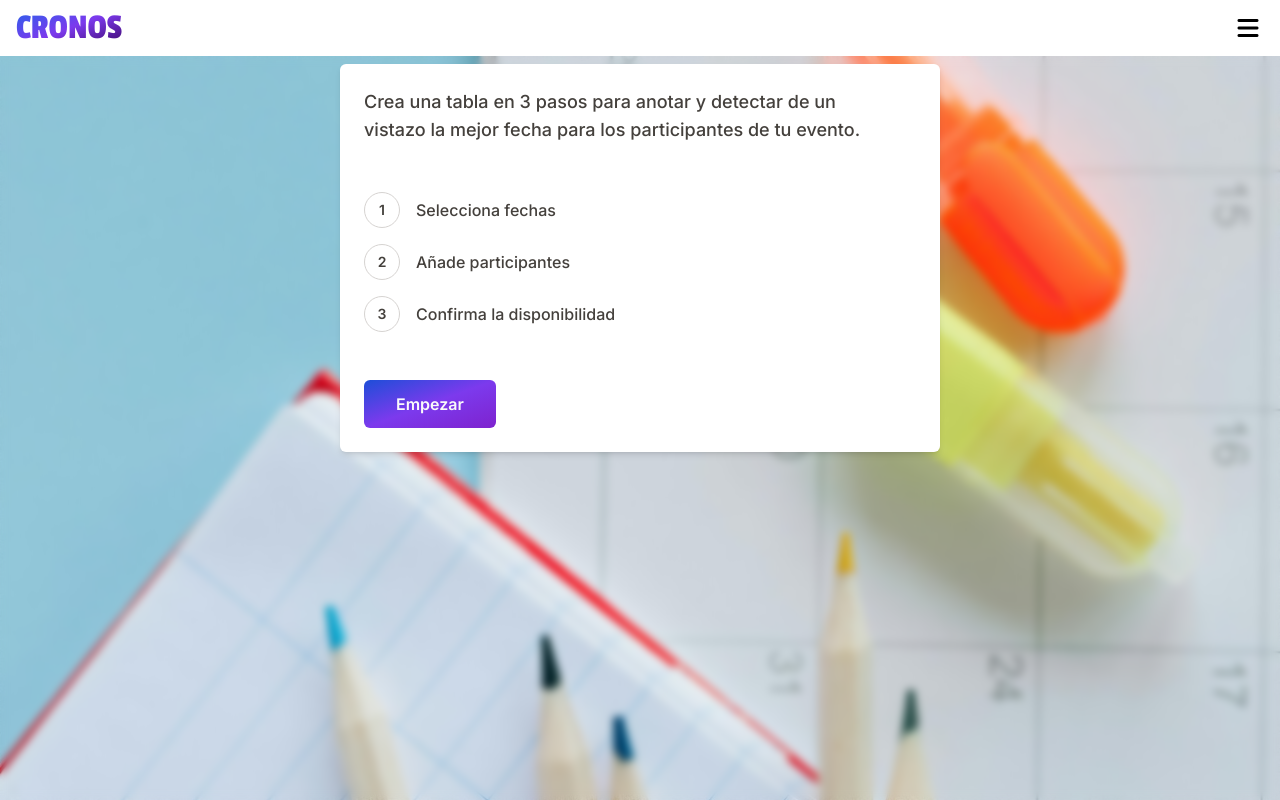
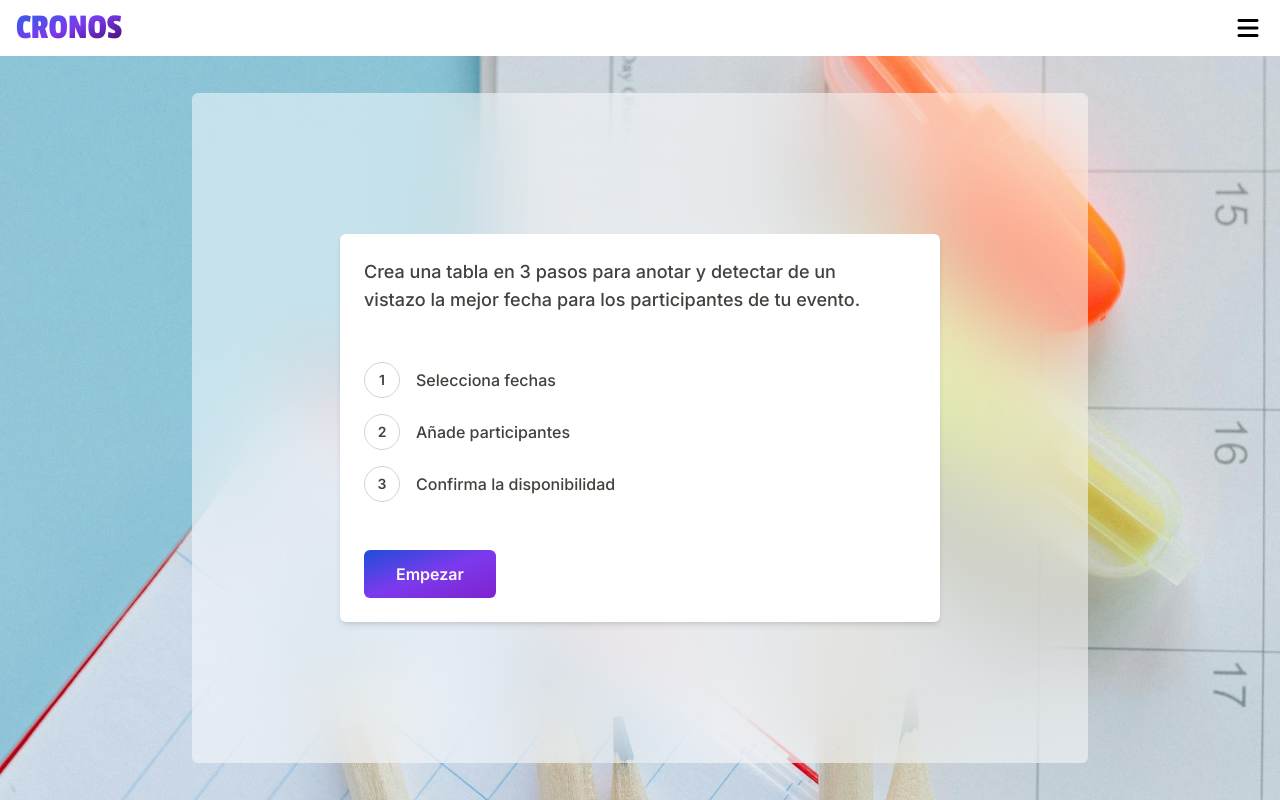
Before and after one commit to MMadlos/cronos-app, a React (Vite) app: page / in a window 1280 px wide. Built offline with nearby package versions, Linux system fonts and the light colour scheme.

Commit message:
Add styles for desktop

```diff
--- a/src/App.jsx
+++ b/src/App.jsx
@@ -38,7 +38,7 @@ function App() {
 		<div className="flex h-dvh flex-col sm:h-screen">
 			<Header />
 			<main className="bg-image h-full w-full items-center bg-cover bg-center ">
-				<section className="relative h-full w-full">
+				<section className="relative h-full w-full sm:grid sm:items-center">
 					{stage === calendarProcess.init && (
 						<>
 							<SetupContainer>
--- a/src/components/InitialSetup/SetupContainer.jsx
+++ b/src/components/InitialSetup/SetupContainer.jsx
@@ -1,6 +1,6 @@
 export default function SetupContainer({ children }) {
 	return (
-		<div className="flex h-full w-full flex-col items-center p-2 backdrop-blur-sm">
+		<div className="flex h-full w-full flex-col items-center p-2 backdrop-blur-sm sm:mx-auto sm:h-[90%] sm:w-[70%] sm:justify-center sm:rounded-md sm:bg-white/50 sm:backdrop-blur-2xl">
 			{children}
 		</div>
 	)
```
